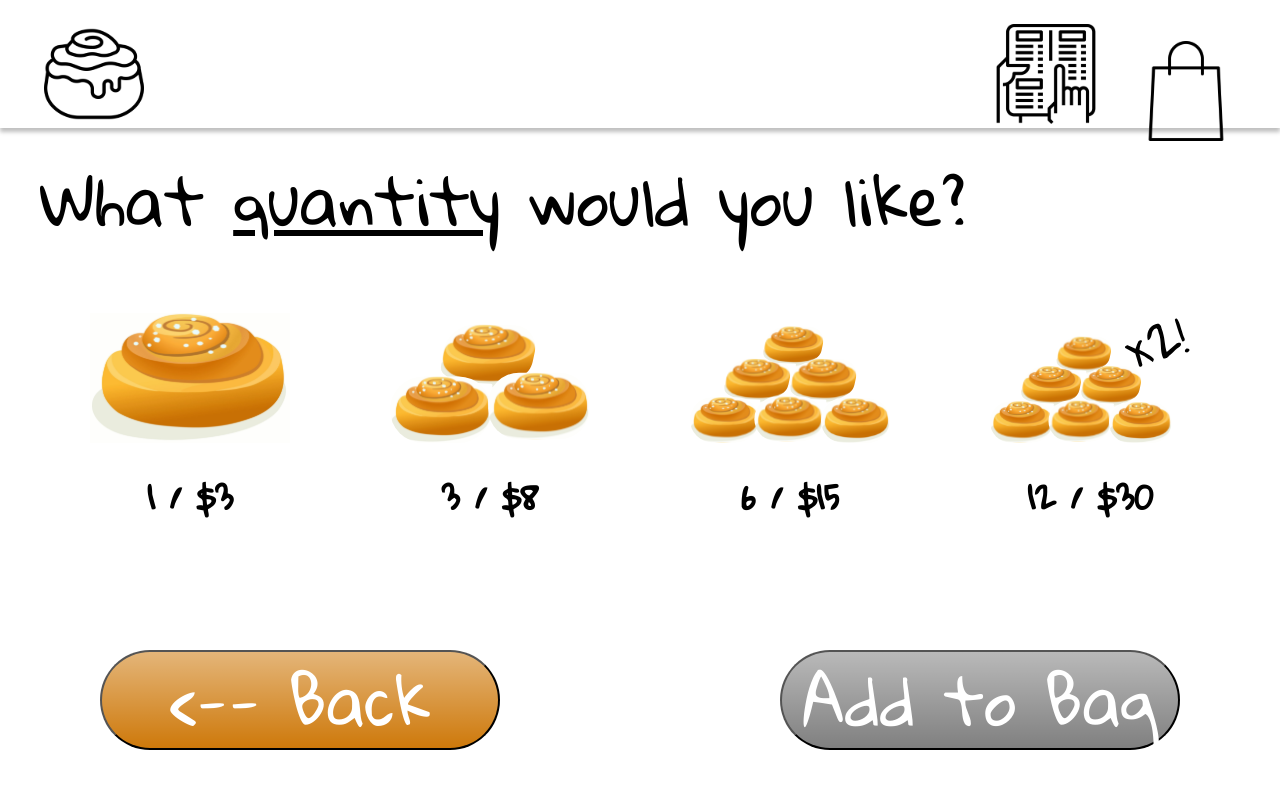
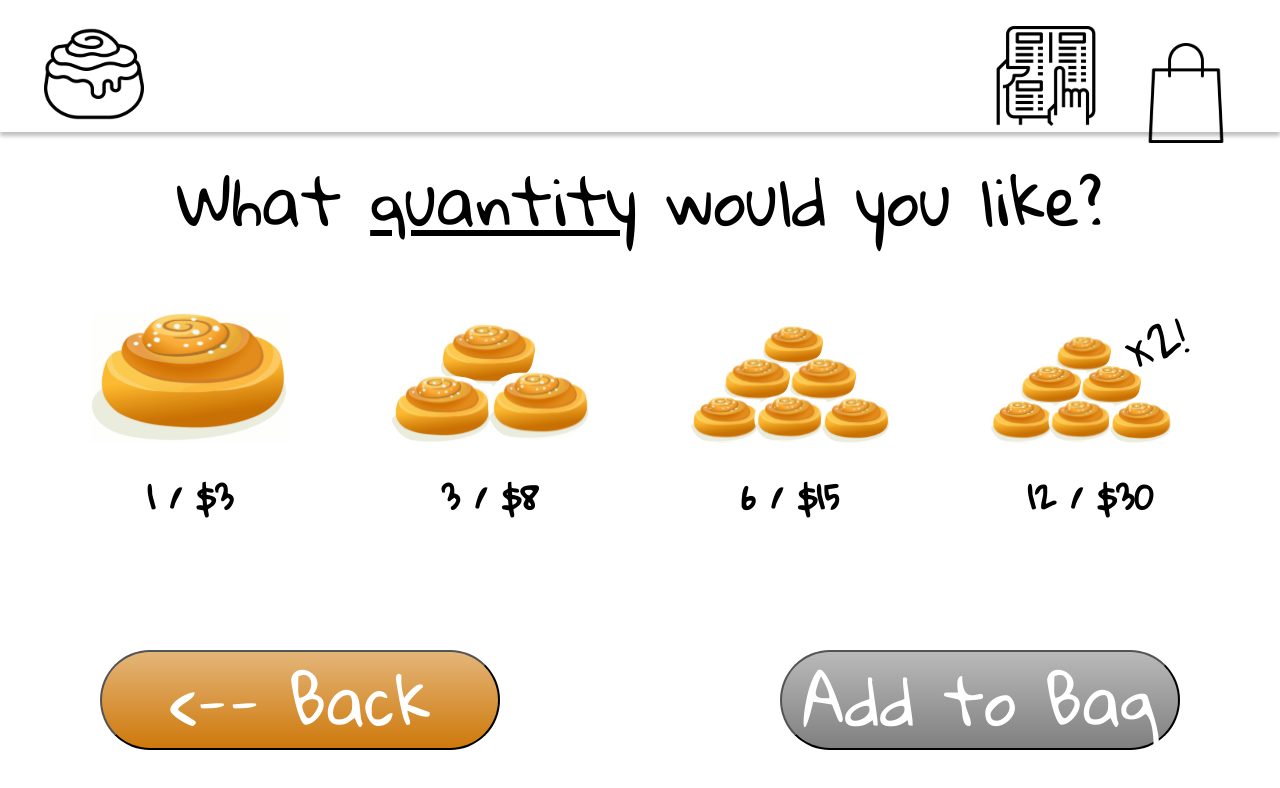
Before and after one commit to dijour/bbbs, a React (Create React App) app: page /order/1/1/quantity in a window 1280 px wide. Shown: the top 788 px of the page. Built offline with nearby package versions, Linux system fonts and the light colour scheme.

Commit message:
fixed text aligns

```diff
--- a/src/components/nav.module.scss
+++ b/src/components/nav.module.scss
@@ -8,6 +8,7 @@
     text-align: center;
     justify-content: space-between;
     box-shadow: 0px 4px 4px rgba(0, 0, 0, 0.25);
+    height: 132px;
 
     .rightBlock {
         display: flex;
@@ -26,6 +27,7 @@
     }
 
     img {
+        max-height: 106px;
         transition: .2s ease;
         &:first-of-type {
             margin-left: 20px;
@@ -34,6 +36,7 @@
     }
 
     .hoverable {
+        transition: .2s ease;
         &:hover{
             border-bottom: 4px solid blue;
             transition: .2s ease;
@@ -41,6 +44,7 @@
     }
 
     .active {
+        transition: .2s ease;
         border-bottom: 4px solid orange;
     }
 }
--- a/src/pages/quantity/quantity.module.scss
+++ b/src/pages/quantity/quantity.module.scss
@@ -18,6 +18,7 @@
     .heading {
         font-family: Gloria Hallelujah;
         margin-top: 30px;
+        text-align: center;
         font-size: 4em;
     }
 
```
